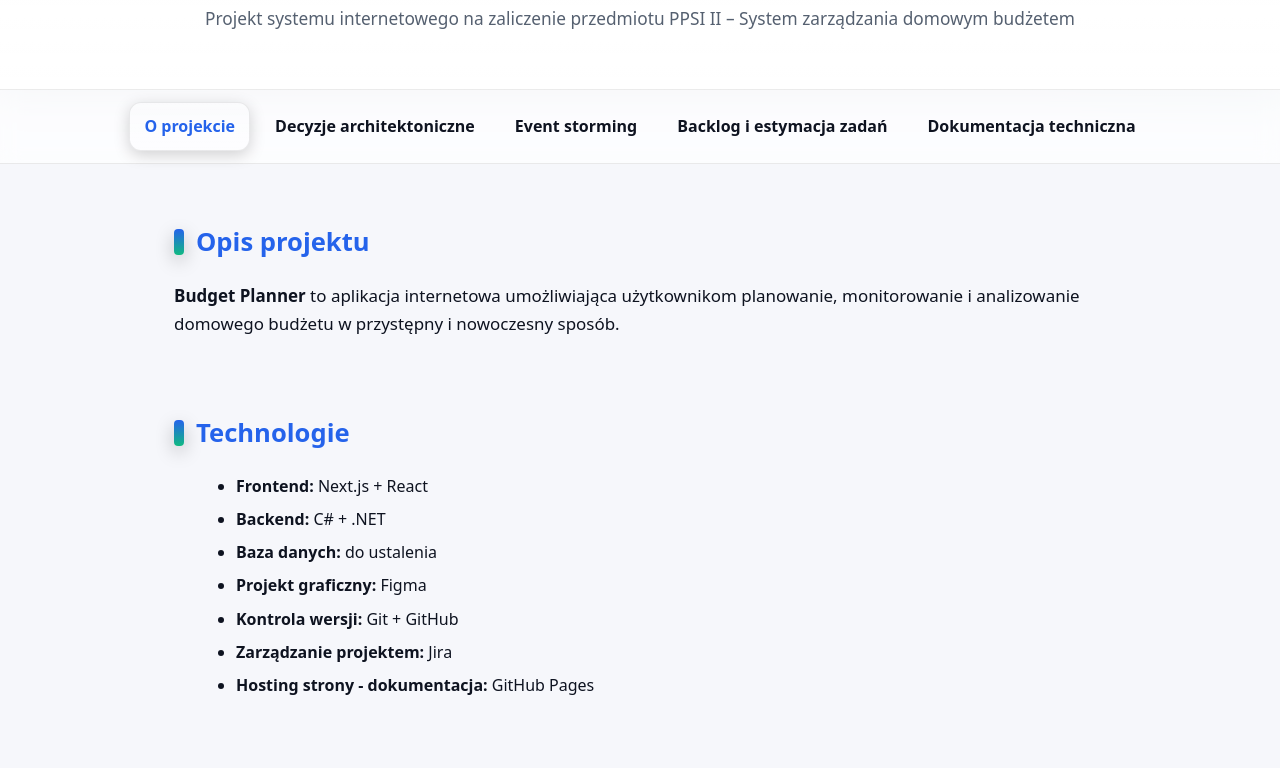
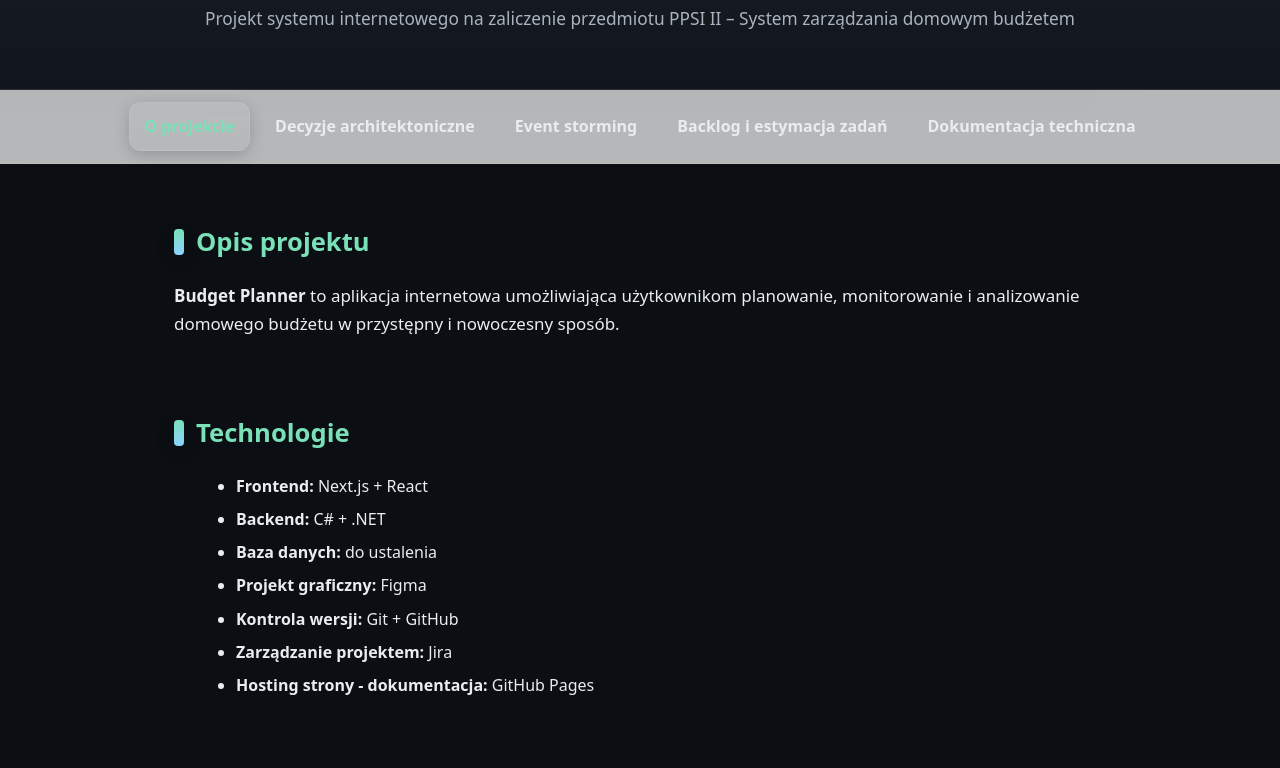
Before and after one commit to AnetaWalczak00/AnetaWalczak00.github.io, a plain HTML site: page docs/main.html in a window 1280 px wide. Shown: the part 150-918 px from the top of the page. Drawn offline with Linux system fonts and the light colour scheme.

Commit message:
Update style.css

```diff
--- a/docs/style.css
+++ b/docs/style.css
@@ -10,22 +10,6 @@
   --accent-2:#8bd3ff;
   --accent-hover:#9ff0c9;
   --shadow:0 10px 30px rgba(0,0,0,.35), inset 0 1px 0 rgba(255,255,255,.04);
-}
-
-@media (prefers-color-scheme: light){
-  :root{
-    --bg:#f6f7fb;
-    --surface:#ffffff;
-    --surface-2:#f3f5f9;
-    --text:#0e1320;
-    --muted:#556070;
-    --border:rgba(0,0,0,.08);
-    --ring:#2563eb;
-    --accent:#2563eb;
-    --accent-2:#10b981;
-    --accent-hover:#1f72ff;
-    --shadow:0 10px 30px rgba(17,24,39,.08), inset 0 1px 0 rgba(255,255,255,.6);
-  }
 }
 
 *{box-sizing:border-box}
```
